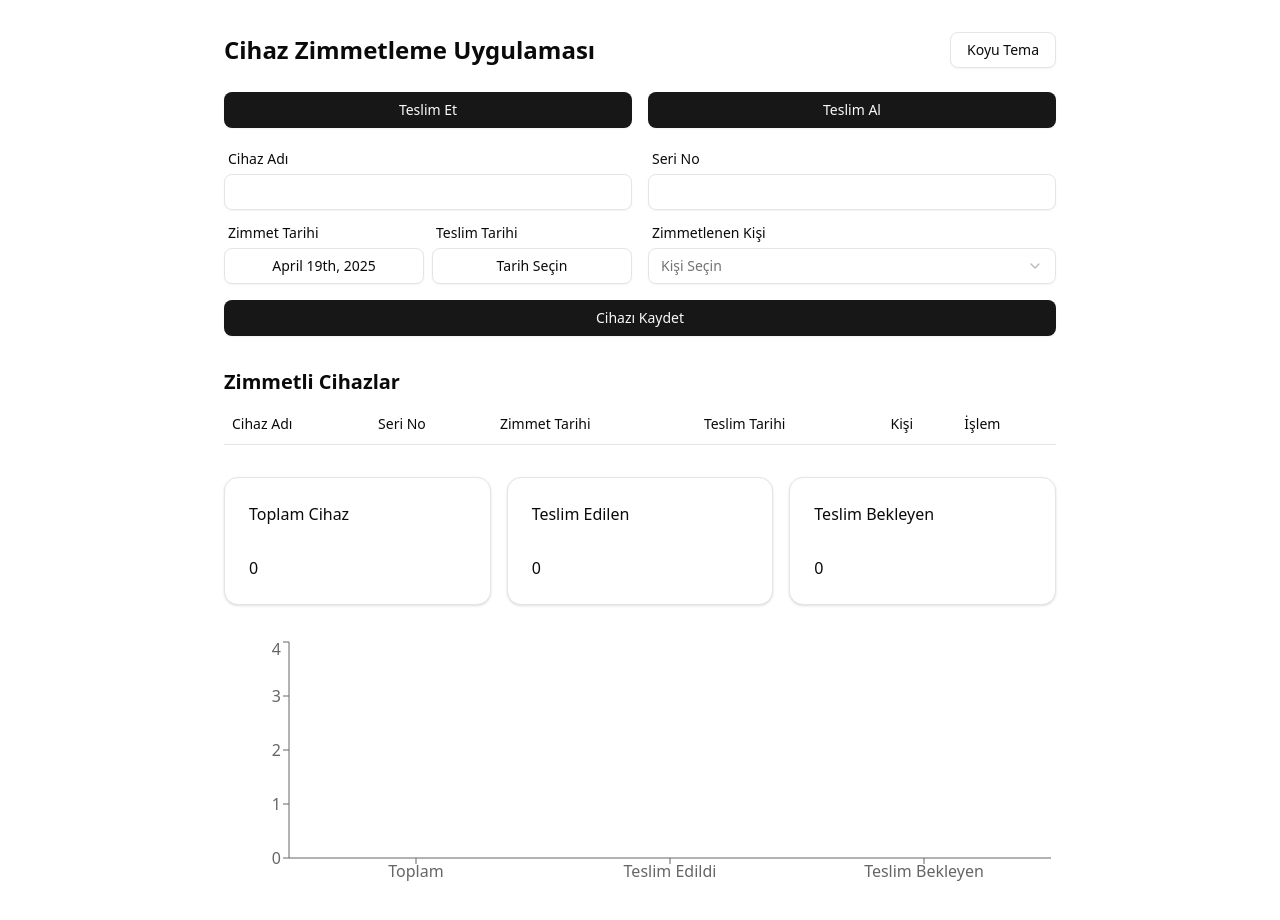
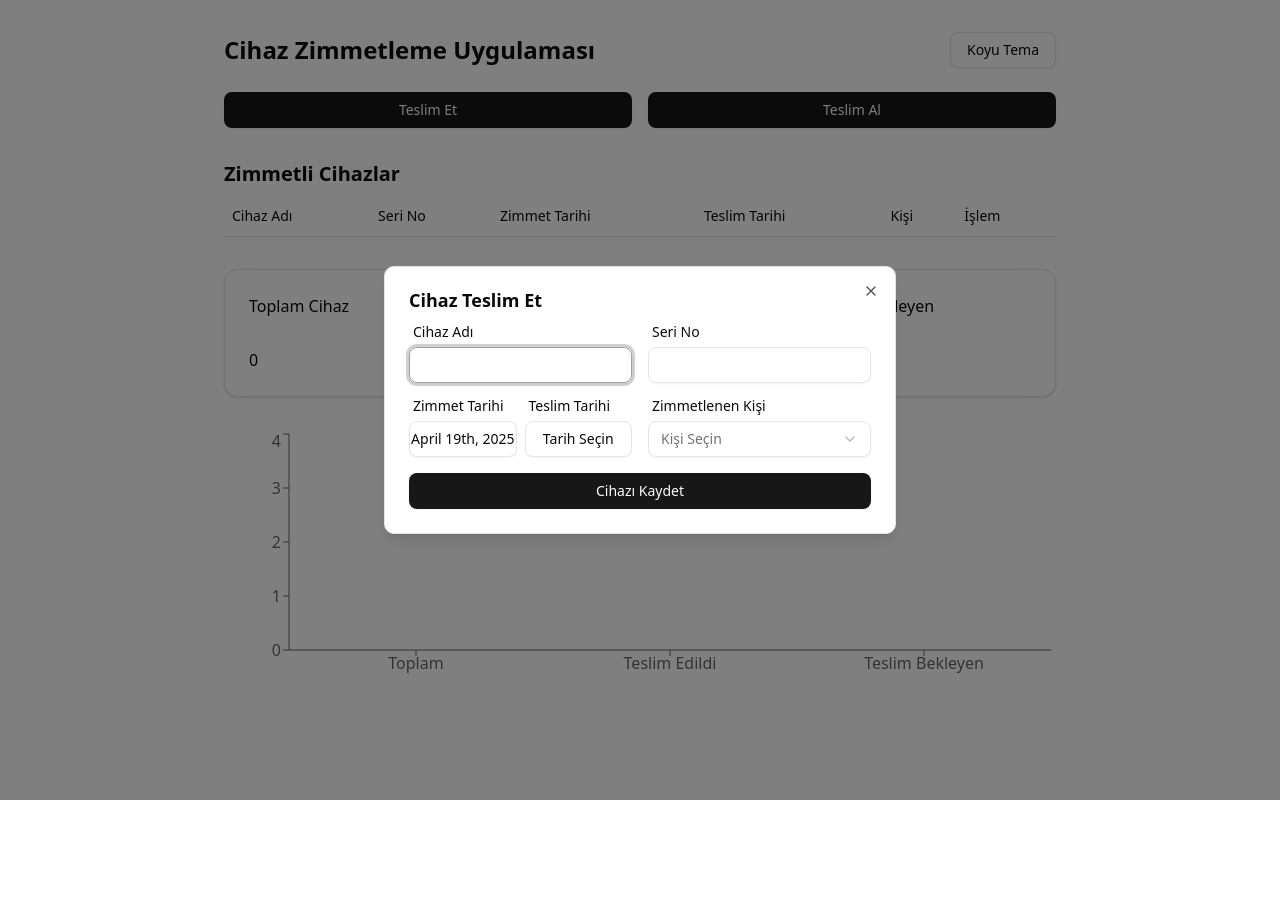
Before and after one commit to onurhanh/zimmetleme-webapp, a Next.js app: page / in a window 1280 px wide. Both pictures are taken after a click on the button "Teslim Et". Shown: the top 920 px of the page. After the commit the page ends 800 px from the top, so only its background shows below. Built offline with nearby package versions, Linux system fonts and the light colour scheme.

Commit message:
dialog added

```diff
--- a/src/app/page.jsx
+++ b/src/app/page.jsx
@@ -51,7 +51,6 @@ export default function Home() {
   const [darkMode, setDarkMode] = useState(false);
   const [errors, setErrors] = useState({ zimmetKisi: "", teslimTarihi: "" });
   const [isSubmitted, setIsSubmitted] = useState(false);
-  const [activeTab, setActiveTab] = useState('teslim-et');
   const [isTeslimEtDialogOpen, setIsTeslimEtDialogOpen] = useState(false);
   const [isTeslimAlDialogOpen, setIsTeslimAlDialogOpen] = useState(false);
   const [selectedPerson, setSelectedPerson] = useState("");
@@ -140,7 +139,6 @@ export default function Home() {
 
   const handleSaveUpdate = () => {
     if (!form.zimmetKisi.trim()) {
-      alert("Lütfen zimmetlenen kişiyi giriniz.");
       return;
     }
     const updatedList = [...cihazlar];
@@ -155,8 +153,8 @@ export default function Home() {
 
   const chartData = [
     { name: "Toplam", value: cihazlar.length },
-    { name: "Teslim Edildi", value: cihazlar.filter((c) => c.teslimTarihi).length },
-    { name: "Teslim Bekleyen", value: cihazlar.filter((c) => !c.teslimTarihi).length },
+    { name: "Teslim Edildi", value: cihazlar.filter((c) => c.teslimTarihi !== null).length },
+    { name: "Teslim Bekleyen", value: cihazlar.filter((c) => c.teslimTarihi === null).length },
   ];
 
   const handleTeslimAl = () => {
@@ -204,21 +202,86 @@ export default function Home() {
 
       <div className="flex gap-4 mb-6">
         <Button
-          className={`flex-1 ${activeTab === 'teslim-et' ? 'bg-primary text-primary-foreground' : ''}`}
-          onClick={() => setActiveTab('teslim-et')}
+          className="flex-1"
+          onClick={() => setIsTeslimEtDialogOpen(true)}
         >
           Teslim Et
         </Button>
         <Button
-          className={`flex-1 ${activeTab === 'teslim-al' ? 'bg-primary text-primary-foreground' : ''}`}
-          onClick={() => setActiveTab('teslim-al')}
+          className="flex-1"
+          onClick={() => setIsTeslimAlDialogOpen(true)}
         >
           Teslim Al
         </Button>
       </div>
 
-      {activeTab === 'teslim-et' && (
-        <>
+      <div className="mt-8">
+        <h2 className="text-xl font-semibold mb-2">Zimmetli Cihazlar</h2>
+        <Table>
+          <TableHeader>
+            <TableRow>
+              <TableHead>Cihaz Adı</TableHead>
+              <TableHead>Seri No</TableHead>
+              <TableHead>Zimmet Tarihi</TableHead>
+              <TableHead>Teslim Tarihi</TableHead>
+              <TableHead>Kişi</TableHead>
+              <TableHead>İşlem</TableHead>
+            </TableRow>
+          </TableHeader>
+          <TableBody>
+            {cihazlar.map((cihaz, index) => (
+              <TableRow key={cihaz.id}>
+                <TableCell>{cihaz.cihazAdi}</TableCell>
+                <TableCell>{cihaz.seriNo}</TableCell>
+                <TableCell>{new Date(cihaz.zimmetTarihi).toLocaleDateString()}</TableCell>
+                <TableCell>{cihaz.teslimTarihi ? new Date(cihaz.teslimTarihi).toLocaleDateString() : "-"}</TableCell>
+                <TableCell>{cihaz.zimmetKisi}</TableCell>
+                <TableCell className="space-x-2">
+                  <Button variant="outline" onClick={() => handleUpdate(cihaz, index)}>
+                    Güncelle
+                  </Button>
+                  <Button variant="destructive" onClick={() => handleDelete(cihaz.id)}>
+                    Sil
+                  </Button>
+                </TableCell>
+              </TableRow>
+            ))}
+          </TableBody>
+        </Table>
+      </div>
+
+      <div className="grid grid-cols-3 gap-4 mt-8">
+        <Card>
+          <CardHeader>Toplam Cihaz</CardHeader>
+          <CardContent>{cihazlar.length}</CardContent>
+        </Card>
+        <Card>
+          <CardHeader>Teslim Edilen</CardHeader>
+          <CardContent>{cihazlar.filter((c) => c.teslimTarihi !== null).length}</CardContent>
+        </Card>
+        <Card>
+          <CardHeader>Teslim Bekleyen</CardHeader>
+          <CardContent>{cihazlar.filter((c) => c.teslimTarihi === null).length}</CardContent>
+        </Card>
+      </div>
+
+      <div className="w-full h-64 mt-8">
+        <ResponsiveContainer width="100%" height="100%">
+          <BarChart data={chartData}>
+            <XAxis dataKey="name" />
+            <YAxis allowDecimals={false} />
+            <Tooltip />
+            <Bar dataKey="value" fill="#8884d8" radius={[4, 4, 0, 0]} />
+          </BarChart>
+        </ResponsiveContainer>
+      </div>
+
+
+      <Dialog open={isTeslimEtDialogOpen} onOpenChange={setIsTeslimEtDialogOpen}>
+        <DialogContent>
+          <DialogHeader>
+            <DialogTitle>Cihaz Teslim Et</DialogTitle>
+          </DialogHeader>
           <form onSubmit={handleSubmit} className="grid grid-cols-1 md:grid-cols-2 gap-4">
             <div>
               <Label className="mb-2 ml-1">Cihaz Adı</Label>
@@ -308,71 +371,14 @@ export default function Home() {
               </Button>
             </div>
           </form>
+        </DialogContent>
+      </Dialog>
 
-          <div className="mt-8">
-            <h2 className="text-xl font-semibold mb-2">Zimmetli Cihazlar</h2>
-            <Table>
-              <TableHeader>
-                <TableRow>
-                  <TableHead>Cihaz Adı</TableHead>
-                  <TableHead>Seri No</TableHead>
-                  <TableHead>Zimmet Tarihi</TableHead>
-                  <TableHead>Teslim Tarihi</TableHead>
-                  <TableHead>Kişi</TableHead>
-                  <TableHead>İşlem</TableHead>
-                </TableRow>
-              </TableHeader>
-              <TableBody>
-                {cihazlar.map((cihaz, index) => (
-                  <TableRow key={cihaz.id}>
-                    <TableCell>{cihaz.cihazAdi}</TableCell>
-                    <TableCell>{cihaz.seriNo}</TableCell>
-                    <TableCell>{new Date(cihaz.zimmetTarihi).toLocaleDateString()}</TableCell>
-                    <TableCell>{cihaz.teslimTarihi ? new Date(cihaz.teslimTarihi).toLocaleDateString() : "-"}</TableCell>
-                    <TableCell>{cihaz.zimmetKisi}</TableCell>
-                    <TableCell className="space-x-2">
-                      <Button variant="outline" onClick={() => handleUpdate(cihaz, index)}>
-                        Güncelle
-                      </Button>
-                      <Button variant="destructive" onClick={() => handleDelete(cihaz.id)}>
-                        Sil
-                      </Button>
-                    </TableCell>
-                  </TableRow>
-                ))}
-              </TableBody>
-            </Table>
-          </div>
-
-          <div className="grid grid-cols-3 gap-4 mt-8">
-            <Card>
-              <CardHeader>Toplam Cihaz</CardHeader>
-              <CardContent>{cihazlar.length}</CardContent>
-            </Card>
-            <Card>
-              <CardHeader>Teslim Edilen</CardHeader>
-              <CardContent>{cihazlar.filter((c) => c.teslimTarihi).length}</CardContent>
-            </Card>
-            <Card>
-              <CardHeader>Teslim Bekleyen</CardHeader>
-              <CardContent>{cihazlar.filter((c) => !c.teslimTarihi).length}</CardContent>
-            </Card>
-          </div>
-
-          <div className="w-full h-64 mt-8">
-            <ResponsiveContainer width="100%" height="100%">
-              <BarChart data={chartData}>
-                <XAxis dataKey="name" />
-                <YAxis allowDecimals={false} />
-                <Tooltip />
-                <Bar dataKey="value" fill="#8884d8" radius={[4, 4, 0, 0]} />
-              </BarChart>
-            </ResponsiveContainer>
-          </div>
-        </>
-      )}
-
-      {activeTab === 'teslim-al' && (
+      <Dialog open={isTeslimAlDialogOpen} onOpenChange={setIsTeslimAlDialogOpen}>
+        <DialogContent className="max-w-4xl">
+          <DialogHeader>
+            <DialogTitle>Cihaz Teslim Al</DialogTitle>
+          </DialogHeader>
           <div className="grid gap-4">
             <div>
               <Label className="mb-2 ml-1">Kişi Seçin</Label>
@@ -397,6 +403,7 @@ export default function Home() {
             {selectedPerson && (
               <div>
                 <Label className="mb-2 ml-1">Cihaz Seçin</Label>
+                {getPersonDevices(selectedPerson).length > 0 ? (
                   <Select
                     value={selectedDevice?.id}
                     onValueChange={(value) => {
@@ -415,6 +422,11 @@ export default function Home() {
                       ))}
                     </SelectContent>
                   </Select>
+                ) : (
+                  <div className="text-yellow-600 bg-yellow-50 p-3 rounded-md border border-yellow-200">
+                    Bu kişiye ait zimmetli cihaz bulunamadı.
+                  </div>
+                )}
               </div>
             )}
 
@@ -451,8 +463,10 @@ export default function Home() {
               Teslim Al
             </Button>
           </div>
-      )}
+        </DialogContent>
+      </Dialog>
 
+      {/* Update Dialog */}
       <Dialog open={isEditDialogOpen} onOpenChange={setIsEditDialogOpen}>
         <DialogContent className="animate-fade-in backdrop-blur-md transition-all duration-300">
           <DialogHeader>
```
Lines whose indentation alone changed are shown as unchanged.
